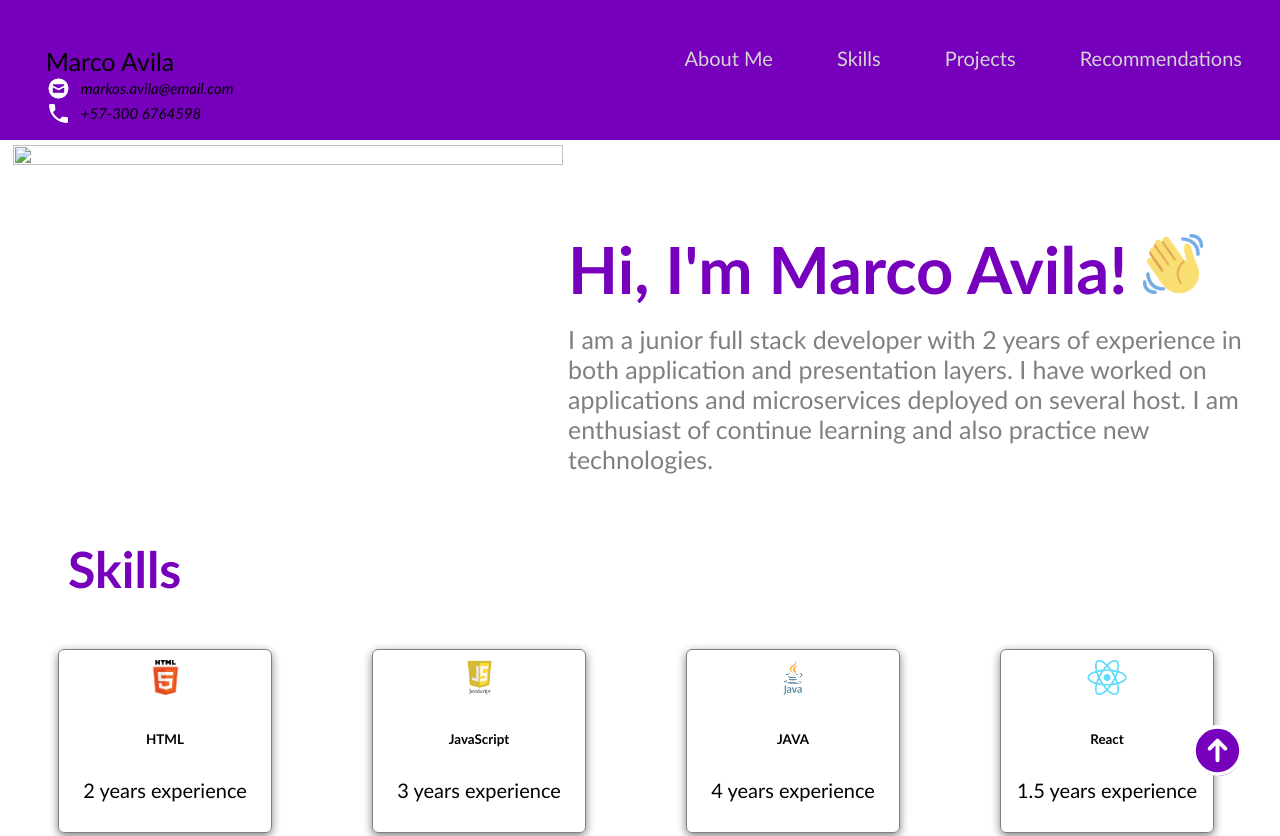
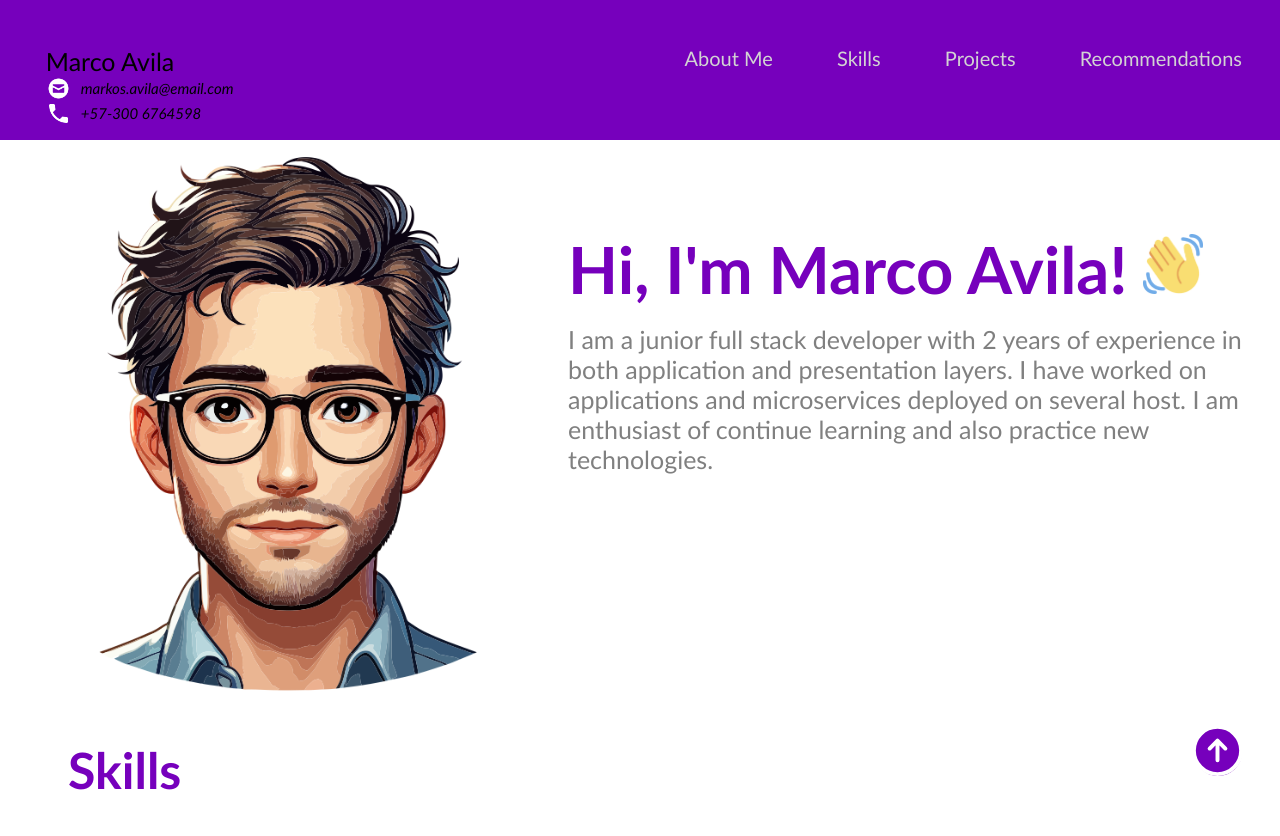
Before and after one commit to markitos002/portfolio-Markos, a plain HTML site: page index.html in a window 1280 px wide. Shown: the top 836 px of the page. Drawn offline with Linux system fonts and the light colour scheme.

Commit message:
Update index.html
modified the photo directory

```diff
--- a/index.html
+++ b/index.html
@@ -36,7 +36,7 @@
     <!-- About Me -->
     <section id="about-me" class="container">
       <div>
-        <img src="/SubmitPortf/html_finalprojimages/smart-9041253_1280.png" class="profile_image"/>
+        <img src="html_finalprojimages/smart-9041253_1281.png" class="profile_image"/>
       </div>
 
       <div>
```
